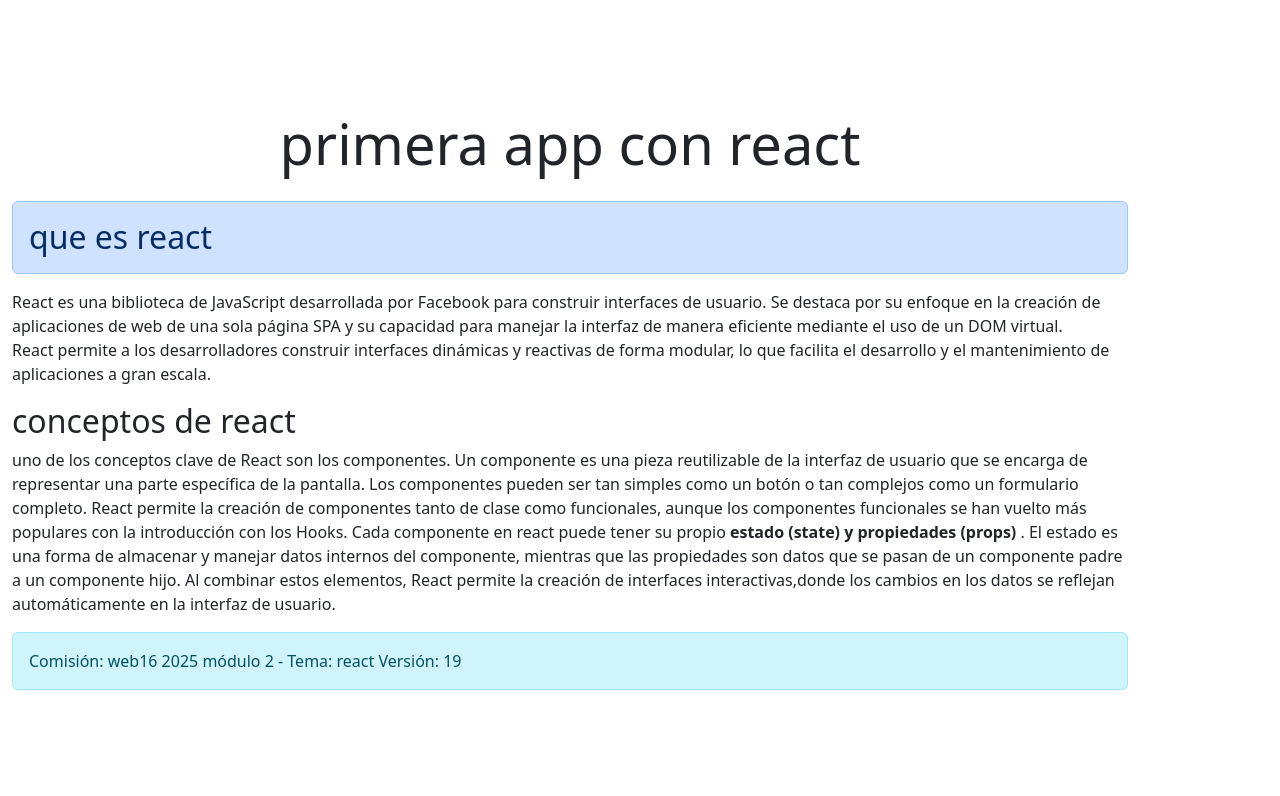
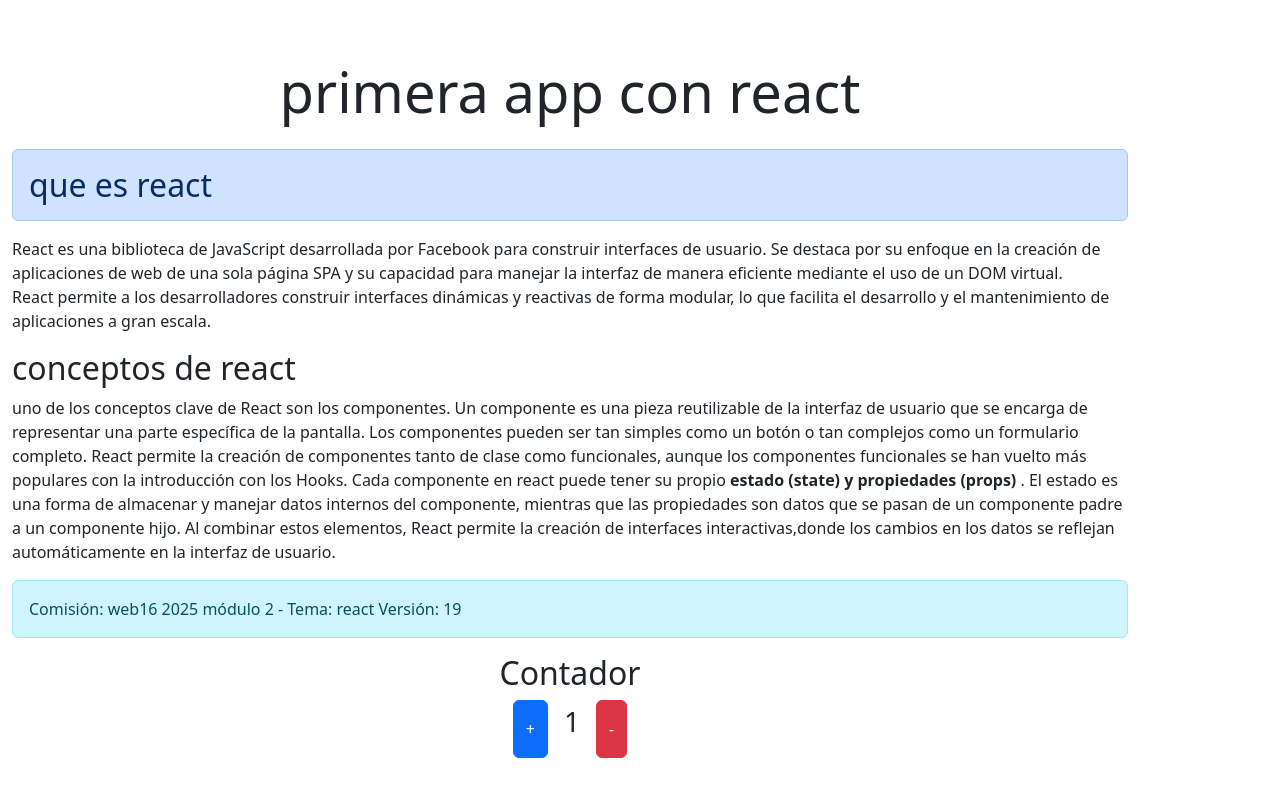
Before and after one commit to marcos-gonzalez07/contador-c16, a React (Vite) app: page / in a window 1280 px wide. Shown: the top 796 px of the page. Built offline with nearby package versions, Linux system fonts and the light colour scheme.

Commit message:
agregamos el maquetado del contador

```diff
--- a/src/App.jsx
+++ b/src/App.jsx
@@ -1,19 +1,25 @@
 import Conceptos from "./components/Conceptos";
+import Contador from "./components/Contador";
 import Teoria from "./components/Teoria";
 
 function App() {
   // aquí iria la lógica del componente
-    const codComision = 'web16 2025 módulo 2'
+  const codComision = "web16 2025 módulo 2";
   return (
     // aqui también puedo agregar lógica, no es normal pero se puede agregar algo pequeño
     <>
       <header className="py-3 text-center">
         <h1 className="display-4">primera app con react</h1>
       </header>
-      <main className = "container">
+      <main className="container">
         <Teoria></Teoria>
         {/* <Teoria></Teoria> */}
-        <Conceptos codComision = {codComision} tema ={'react'} version = {19}></Conceptos>
+        <Conceptos
+          codComision={codComision}
+          tema={"react"}
+          version={19}
+        ></Conceptos>
+        <Contador></Contador>
       </main>
     </>
   );
--- /dev/null
+++ b/src/components/Contador.jsx
@@ -0,0 +1,14 @@
+const Contador = () => {
+    return (
+        <section className="text-center">
+            <h2>Contador</h2>
+            <div className="d-flex justify-content-center">
+                <button className = "btn btn-primary">+</button>
+                <p className = "fs-3 mx-3">1</p>
+                <button className = "btn btn-danger">-</button>
+            </div>
+        </section>
+    );
+};
+
+export default Contador;
```
